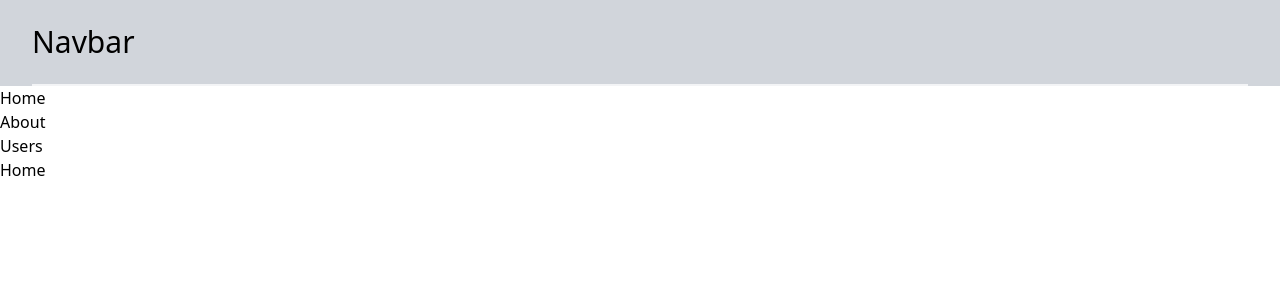
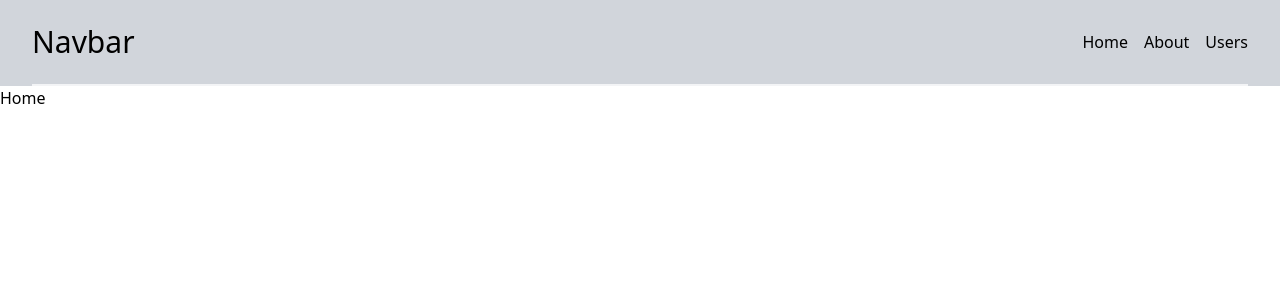
Before and after one commit to BrunojayParis/exercise_tracker, a React (Create React App) app in the folder extracker/: page / in a window 1280 px wide. Shown: the top 300 px of the page. Built offline with nearby package versions, Linux system fonts and the light colour scheme.

Commit message:
The other part of the navbar

```diff
--- a/extracker/src/App.js
+++ b/extracker/src/App.js
@@ -1,6 +1,6 @@
 import React from 'react';
 import './App.css';
-import {BrowserRouter as Router,Switch,Route,Link} from "react-router-dom";
+import {BrowserRouter as Router,Switch,Route} from "react-router-dom";
 import Navbar from './components/Navbar.js';
 
 
@@ -10,21 +10,7 @@ function App() {
     <Router>
       <Navbar/>
       <div>
-        <nav>
-          <ul>
-            <li>
-              <Link to="/">Home</Link>
-            </li>
-            <li>
-              <Link to="/about">About</Link>
-            </li>
-            <li>
-              <Link to="/users">Users</Link>
-            </li>
-          </ul>
-        </nav>
-
-        {/* A <Switch> looks through its children <Route>s and
+          {/* A <Switch> looks through its children <Route>s and
             renders the first one that matches the current URL. */}
         <Switch>
           <Route path="/about">
--- a/extracker/src/components/Navbar.js
+++ b/extracker/src/components/Navbar.js
@@ -1,13 +1,27 @@
 import React from 'react';
+import {BrowserRouter as Link} from "react-router-dom";
 
 const Navbar =()=>{
     return(
         <div>
             <nav className="bg-gray-300">
                 <div className="max-w-7xl mx-auto px-2 sm:px-6 lg:px-8">
-                    <div className="flex justify-between items-center border-b-2 border-gray-100 py-6 md:justify-start md:space-x-10">
+                    <div className="flex justify-between items-center border-b-2 border-gray-100 py-6  md:space-x-10">
                         <div className="flex justify-start lg:w-0 lg:flex-1">
-                            <h1 className="text-3xl text-color-white">Navbar</h1>
+                            <h1 className="text-3xl">Navbar</h1>
+                        </div>
+                        <div>
+                            <ul className='hidden sm:flex space-x-4'>
+                                <li>
+                                <Link to="/">Home</Link>
+                                </li>
+                                <li>
+                                <Link to="/about">About</Link>
+                                </li>
+                                <li>
+                                <Link to="/users">Users</Link>
+                                </li>
+                            </ul>
                         </div>
                     </div>
                 </div>
```
